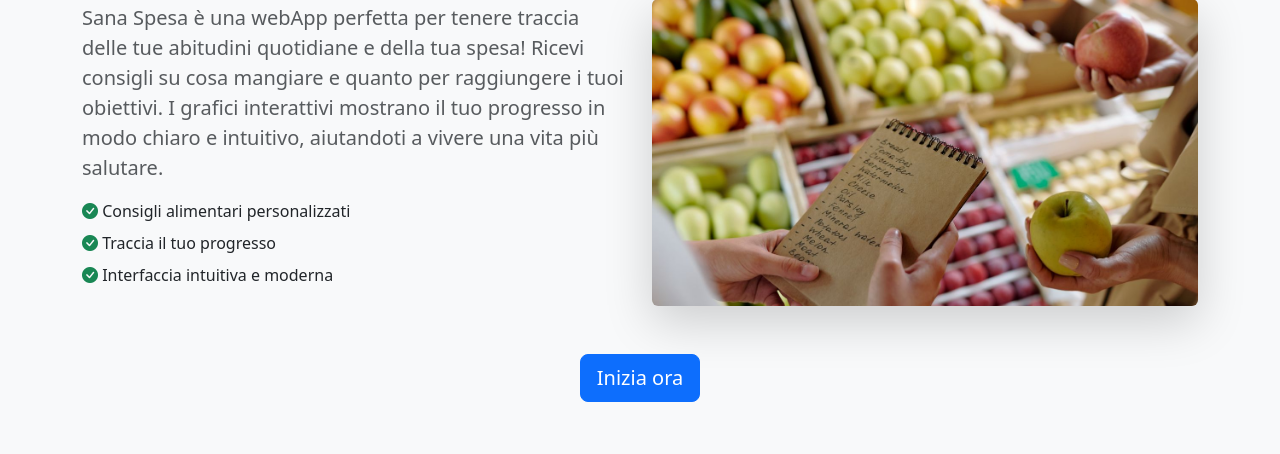
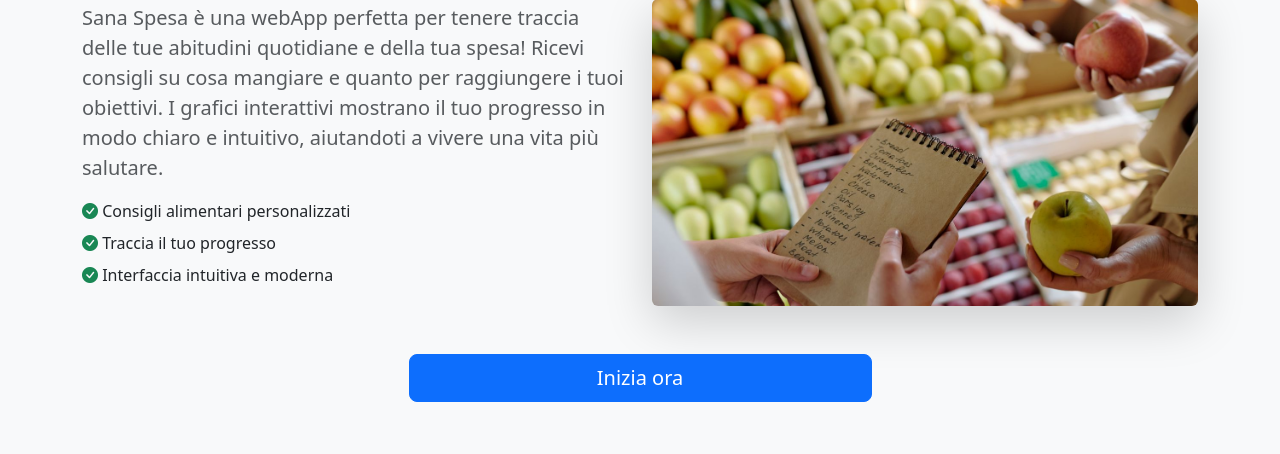
Before and after one commit to daniele-bnm/my_health_app, a Flask app: page / in a window 1280 px wide. Shown: the part 266-720 px from the top of the page. Run offline with Flask 3, Linux system fonts and the light colour scheme; some libraries are stand-ins or nearby versions.

Commit message:
little adjustments

```diff
--- a/health_app/templates/landing_page.html
+++ b/health_app/templates/landing_page.html
@@ -27,9 +27,9 @@
     <div class="row justify-content-center mt-5">
       <div class="col-md-10 text-center animate__animated animate__fadeInUp">
         {% if current_user.is_authenticated %}
-          <a class="btn btn-primary btn-lg" href="{{ url_for('home_page') }}">Entra</a>
+          <a class="btn btn-primary btn-lg w-50" href="{{ url_for('home_page') }}">Entra</a>
         {% else %}
-          <a class="btn btn-primary btn-lg" href="{{ url_for('login_page') }}">Inizia ora</a>
+          <a class="btn btn-primary btn-lg w-50" href="{{ url_for('login_page') }}">Inizia ora</a>
         {% endif %}
       </div>
     </div>
```
